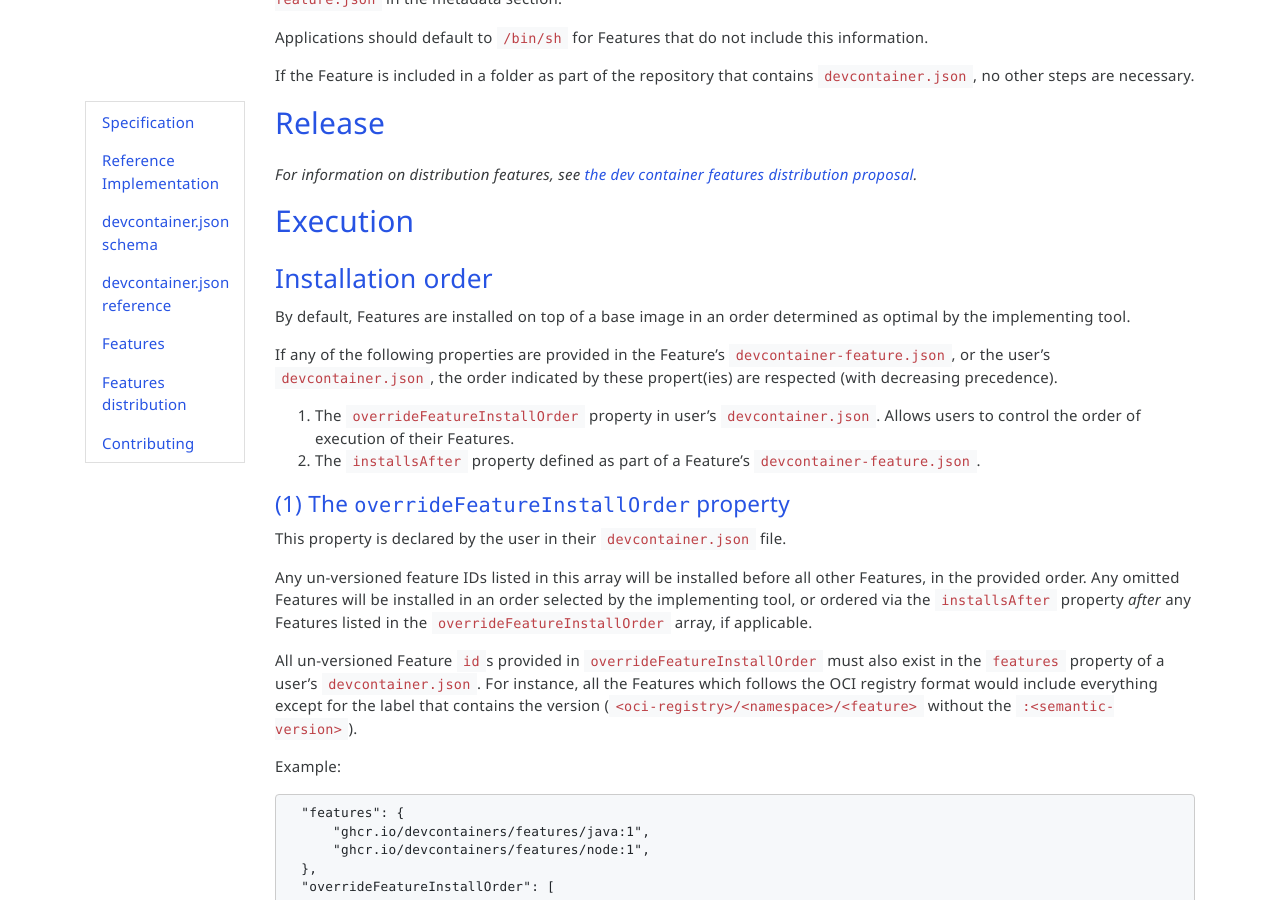
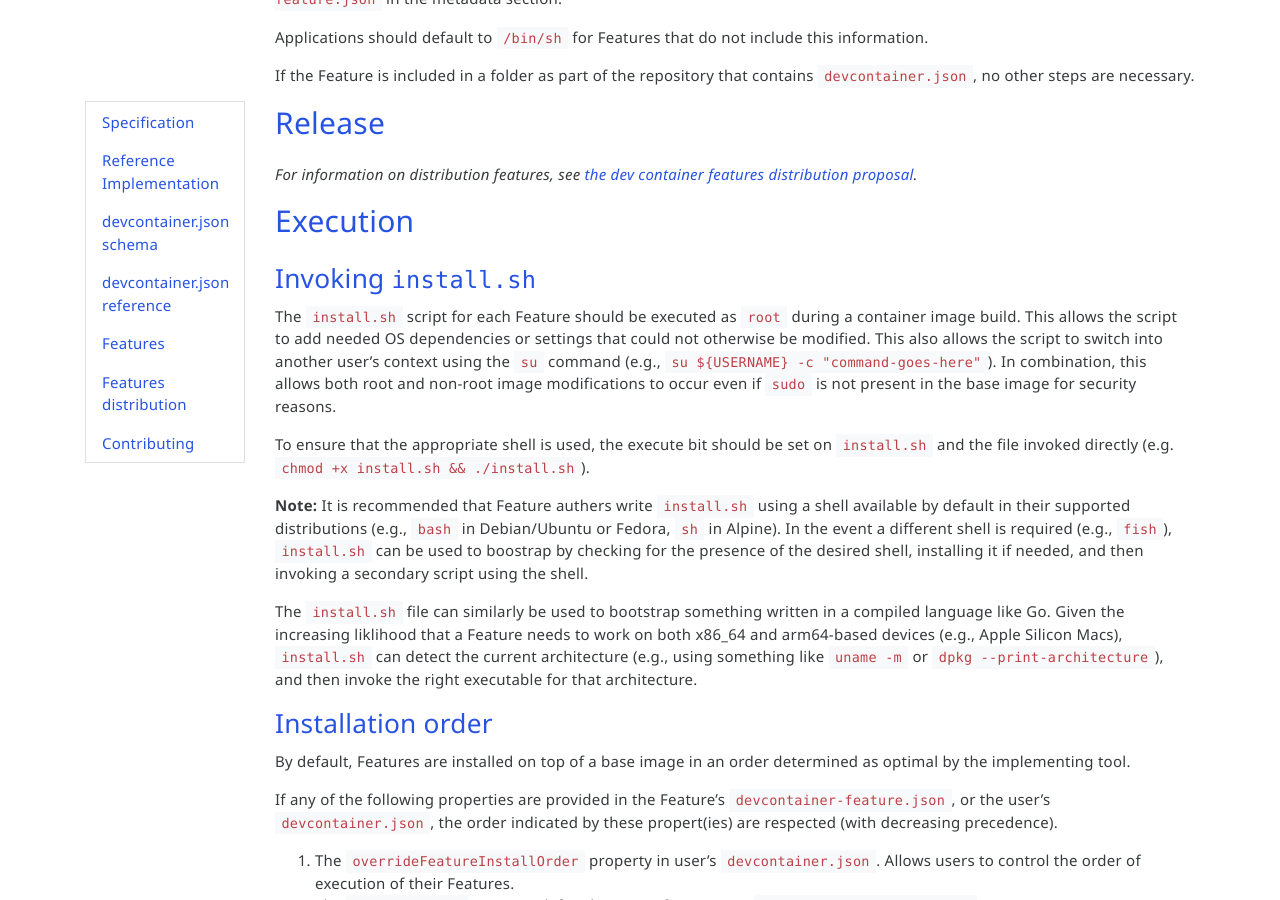
Before and after one commit to devcontainers/devcontainers.github.io, a Jekyll site: the page built from _implementors/features.md, in a window 1280 px wide and 900 px high, scrolled down 4643 px. Built offline with Jekyll 4.4.1, drawn with Linux system fonts in a browser that asks for light colours; nearby versions of some CDN libraries; comment, search, counter and statistics services are not loaded.

Commit message:
Update features.md

```diff
--- a/_implementors/features.md
+++ b/_implementors/features.md
@@ -165,6 +165,16 @@
 
 ## <a href="#execution" name="execution" class="anchor"> Execution </a>
 
+### <a href="#invoking-installsh" name="invoking-installsh" class="anchor"> Invoking `install.sh` </a>
+
+The `install.sh` script for each Feature should be executed as `root` during a container image build. This allows the script to add needed OS dependencies or settings that could not otherwise be modified. This also allows the script to switch into another user's context using the `su` command (e.g., `su ${USERNAME} -c "command-goes-here"`). In combination, this allows both root and non-root image modifications to occur even if `sudo` is not present in the base image for security reasons.
+
+To ensure that the appropriate shell is used, the execute bit should be set on `install.sh` and the file invoked directly (e.g. `chmod +x install.sh && ./install.sh`).
+
+> **Note:** It is recommended that Feature authers write `install.sh` using a shell available by default in their supported distributions (e.g., `bash` in Debian/Ubuntu or Fedora, `sh` in Alpine). In the event a different shell is required (e.g., `fish`), `install.sh` can be used to boostrap by checking for the presence of the desired shell, installing it if needed, and then invoking a secondary script using the shell.
+>
+> The `install.sh` file can similarly be used to bootstrap something written in a compiled language like Go. Given the increasing liklihood that a Feature needs to work on both x86_64 and arm64-based devices (e.g., Apple Silicon Macs), `install.sh` can detect the current architecture (e.g., using something like `uname -m` or `dpkg --print-architecture`), and then invoke the right executable for that architecture.
+
 ### <a href="#installation-order" name="installation-order" class="anchor"> Installation order </a>
 
 By default, Features are installed on top of a base image in an order determined as optimal by the implementing tool.
```
